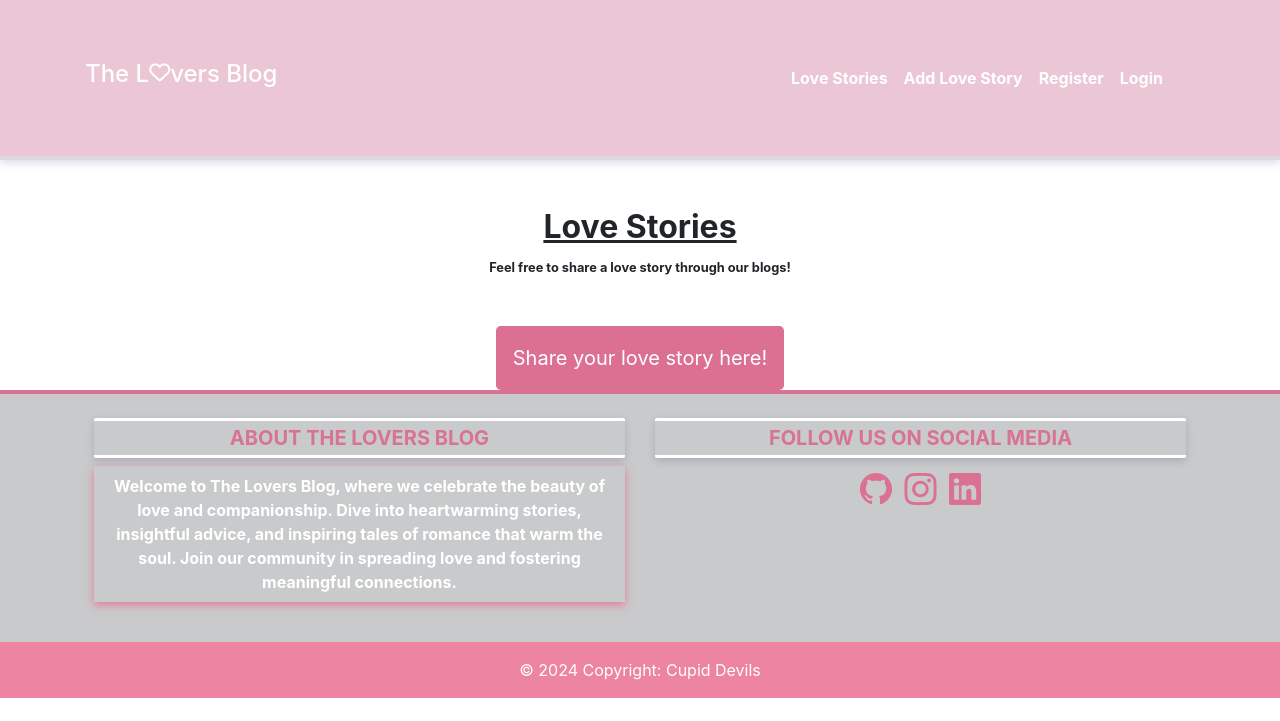
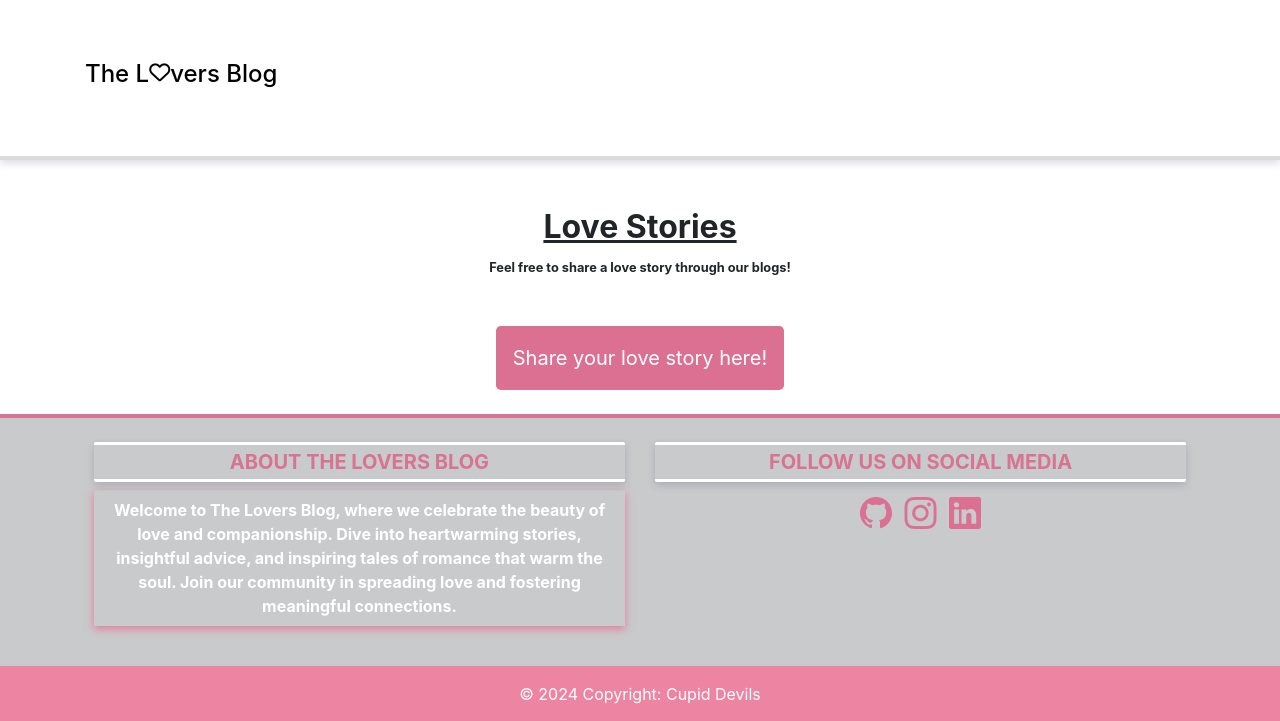
Before and after one commit to phillywhitty/cupid_devils, a Django app: page /blog/blog_list/ in a window 1280 px wide. Shown: the top 721 px of the page. Run offline with Django 3.2, Linux system fonts and the light colour scheme; data that the repository does not hold is empty; some libraries are stand-ins or nearby versions; some web fonts are replaced.

Commit message:
Change navbar colors add margin to buttons

```diff
--- a/blog/templates/blog/blog_detail.html
+++ b/blog/templates/blog/blog_detail.html
@@ -152,7 +152,7 @@
         </div>
     </div>
 
-    <div class="text-center">
+    <div class="text-center mb-4">
         <a href="{% url 'blog_list' %}" class="btn btn-lg val-colour text-white"> View other stories</a>
 
     </div>
--- a/blog/templates/blog/blog_list.html
+++ b/blog/templates/blog/blog_list.html
@@ -48,7 +48,7 @@
                 </div>
                 {% endfor %}
 
-                <div class="text-center">
+                <div class="text-center mb-4">
                     <a href="{% url 'post_blog' %}" class="btn btn-lg val-colour p-3 text-white">Share your love story here!</a>
 
                 </div>
--- a/static/css/main.css
+++ b/static/css/main.css
@@ -162,7 +162,6 @@ section {
   height: 90px;
   transition: all 0.5s;
   z-index: 997;
-  background: #EBC6D4;
   border-bottom: 4px solid #DBDBDC;
   box-shadow: rgba(0, 3, 77, 0.15) 0px 3px 8px 0px;
 }
--- a/templates/base.html
+++ b/templates/base.html
@@ -40,11 +40,11 @@
     <header id="header" class="header d-flex align-items-center adjust-size">
         <div class="container-fluid container-xl d-flex align-items-center justify-content-between">
 
-            <a href="{% url 'home' %}" class="logo d-flex align-items-center">
-                <h4 class="text-size-sm" style="color:#fff">The L<i class="fa-regular fa-heart fa-sm"></i>vers Blog
+            <a style="color: black !important;" href="{% url 'home' %}" class="logo d-flex align-items-center">
+                <h4 class="text-size-sm" style="color: black !important;">The L<i class="fa-regular fa-heart fa-sm"></i>vers Blog
                 </h4>
             </a>
-            <nav class="navbar navbar-expand-lg navbar-light nav-colour">
+            <nav class="navbar navbar-expand-lg navbar-light">
 
                 <button class="navbar-toggler" type="button" data-toggle="collapse" data-target="#navbarTogglerDemo03"
                     aria-controls="navbarTogglerDemo03" aria-expanded="false" aria-label="Toggle navigation">
@@ -55,9 +55,9 @@
 
                 <div class="collapse navbar-collapse" id="navbarTogglerDemo03">
 
-                    <ul class="navbar-nav ml-auto mt-2 mt-lg-0">
+                    <ul class="navbar-nav ml-auto mt-2 mt-lg-0" style="color: black !important;">
 
-                        <li class="nav-item" style="color:#DBDBDC !important"><a class="mr-3"
+                        <li class="nav-item" style="color:black!important"><a class="mr-3"
                                 href="{% url 'blog_list' %}">Love Stories</a></li>
                         <li class="nav-item">
                             <a class="mr-3" href="{% url 'post_blog' %}">Add Love Story</a></li>
```
